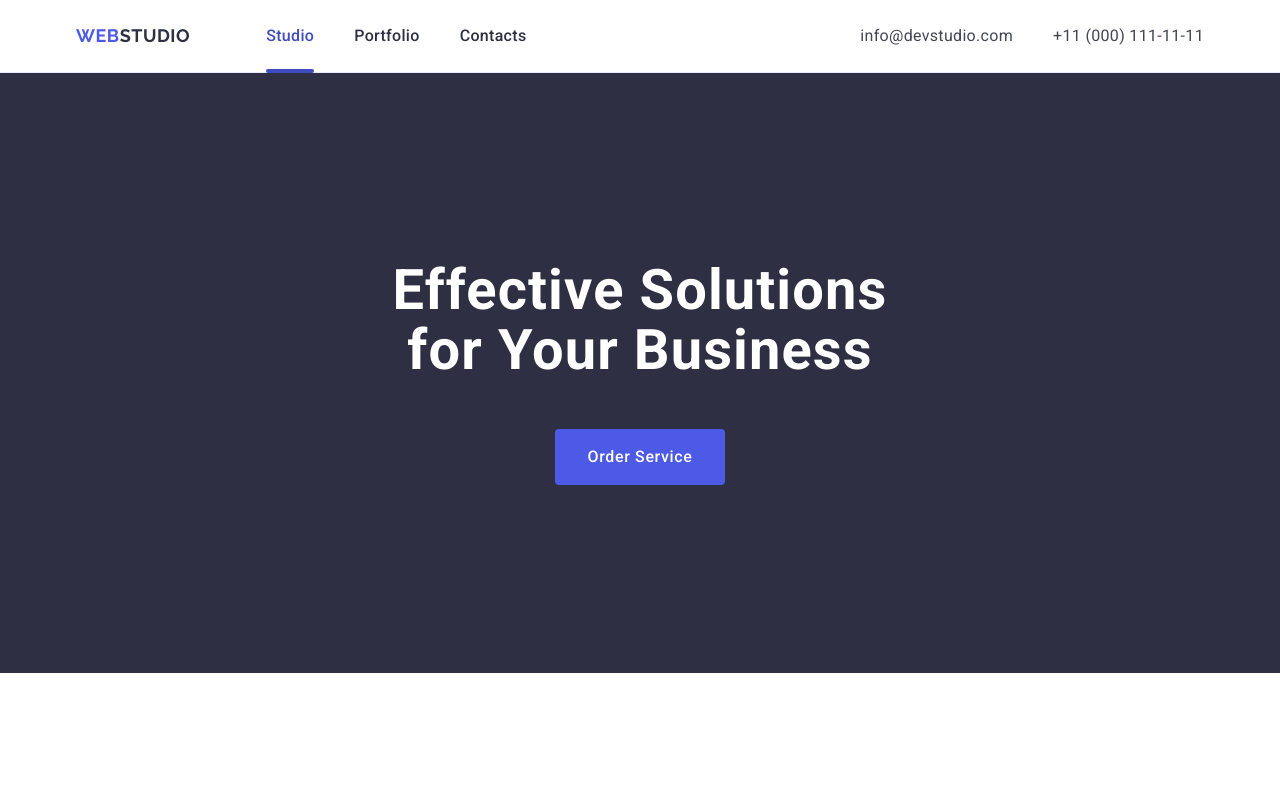
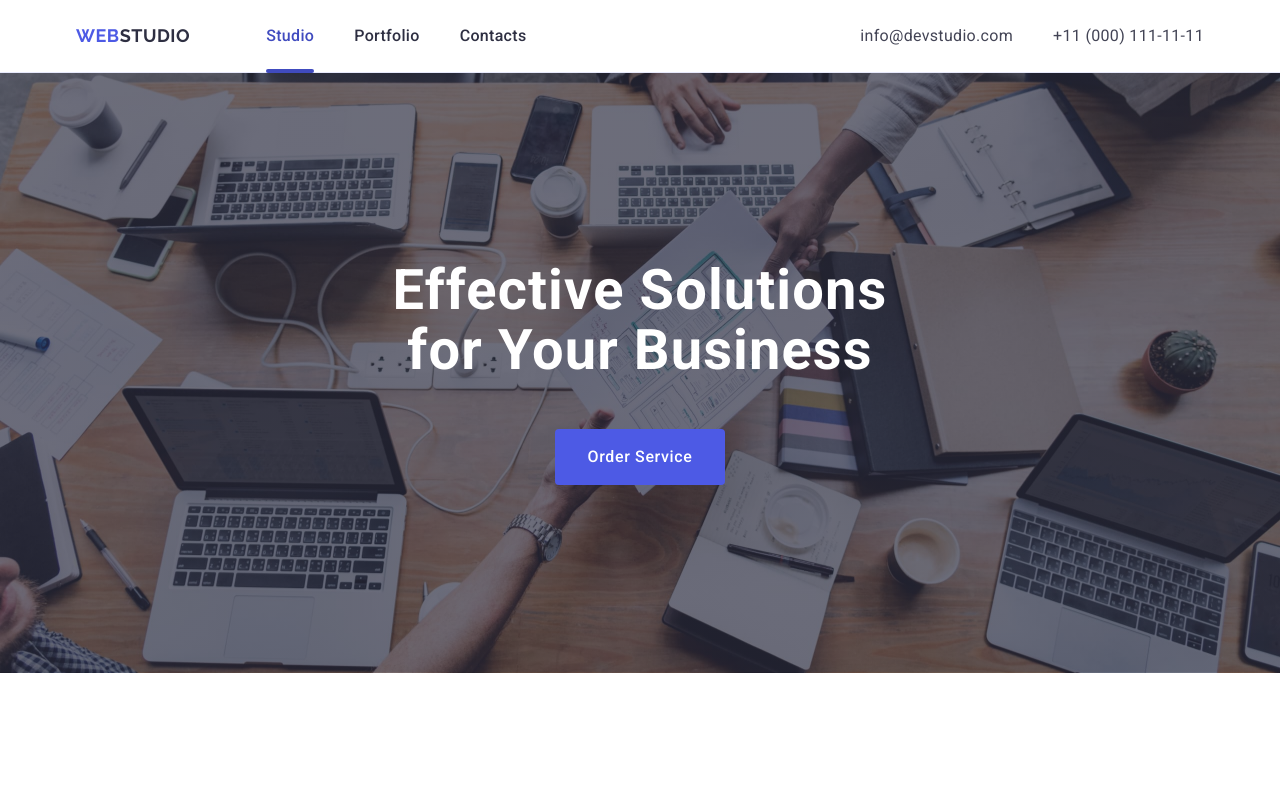
Before and after one commit to RatQ/goit-markup-hw-04, a plain HTML site: page index.html in a window 1280 px wide. Shown: the top 789 px of the page. Drawn offline with nearby package versions, Linux system fonts and the light colour scheme.

Commit message:
add hero

```diff
--- a/css/styles.css
+++ b/css/styles.css
@@ -156,6 +156,12 @@ img {
     background-color: #2e2f42;
     padding-top: 188px;
     padding-bottom: 188px;
+    background-image: linear-gradient(rgba(46, 47, 66, 0.7), rgba(46, 47, 66, 0.7)),
+    url(../images/people-office.jpg);
+    max-width: 1440px;
+    background-repeat: no-repeat;
+    background-position: center;
+    background-size: cover;
 }
 
 .hero-title {
@@ -188,6 +194,7 @@ img {
     align-items: center;
     margin-left: auto;
     margin-right: auto;
+    transition: background-color 250ms cubic-bezier(0.4, 0, 0.2, 1);
 }
 
 .hero-btn:hover,
```
Also changed, not shown: images/people-office.jpg (added).
